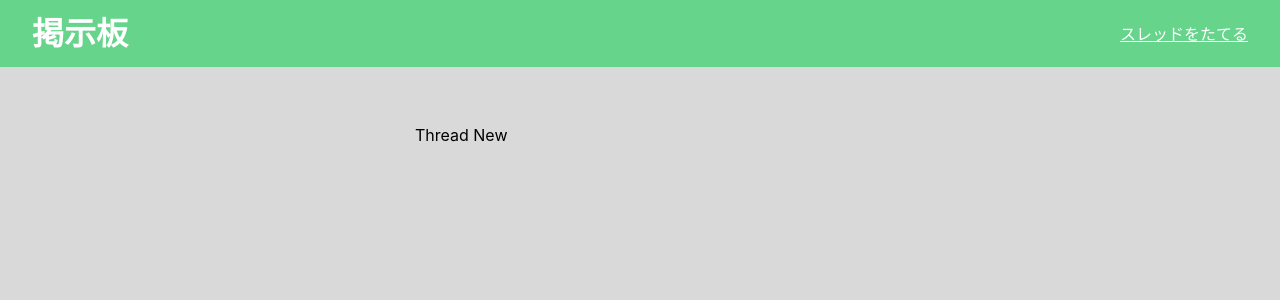
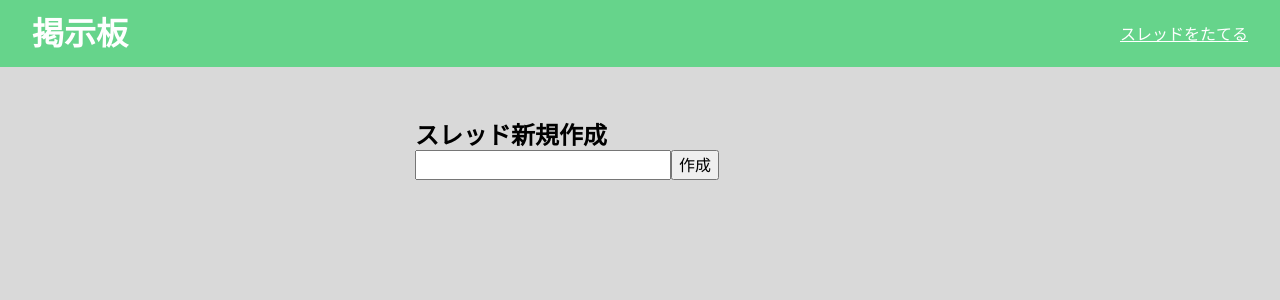
Before and after one commit to noguful/bulletin-board-app, a React (Create React App) app: page /thread/new in a window 1280 px wide. Shown: the top 300 px of the page. Built offline with nearby package versions, Linux system fonts and the light colour scheme.

Commit message:
スレッド作成画面からスレッドを新規で作成できるようにする

```diff
--- a/src/routes/ThreadNew.js
+++ b/src/routes/ThreadNew.js
@@ -1,7 +1,35 @@
 export const ThreadNew = () =>{
+
+  function handleClick() {
+
+    const data = {
+      title: document.querySelector('input[name="name"]').value,
+    };
+
+    fetch('https://railway.bulletinboard.techtrain.dev/threads', {
+      method: 'POST',
+      headers: {
+        'Content-Type': 'application/json',
+        Accept: 'application/json',
+      },
+      body: JSON.stringify(data),
+    })
+    .then((res) => res.json())
+    .then((data) => {
+      console.log('Success:', data);
+    })
+    .catch((error) => {
+      console.error('Error:', error);
+    });
+  }
+
   return (
-    <div>
-      <p>Thread New</p>
-    </div>
-  )
+    <section>
+      <h2>スレッド新規作成</h2>
+      <form>
+        <input type="text" name="name" />
+        <button type="button" onClick={handleClick}>作成</button>
+      </form>
+    </section>
+  );
 }
```
